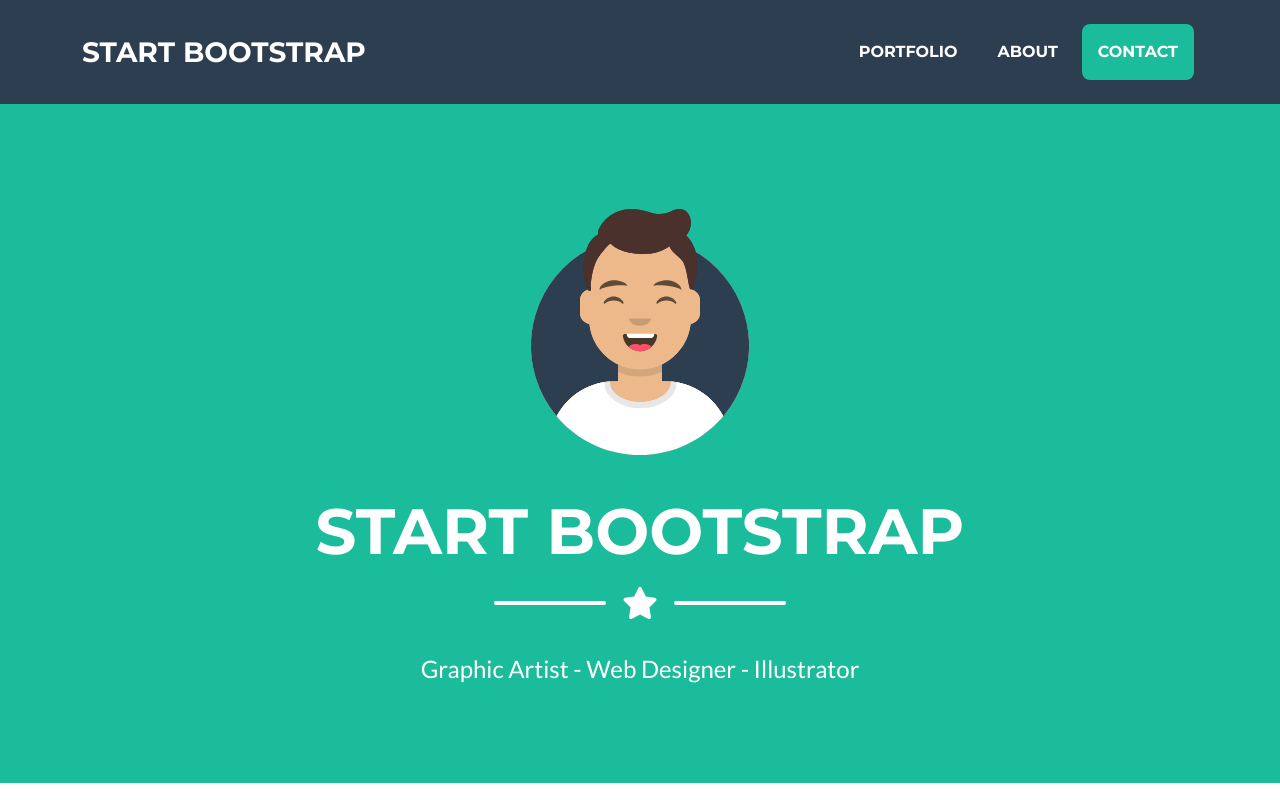
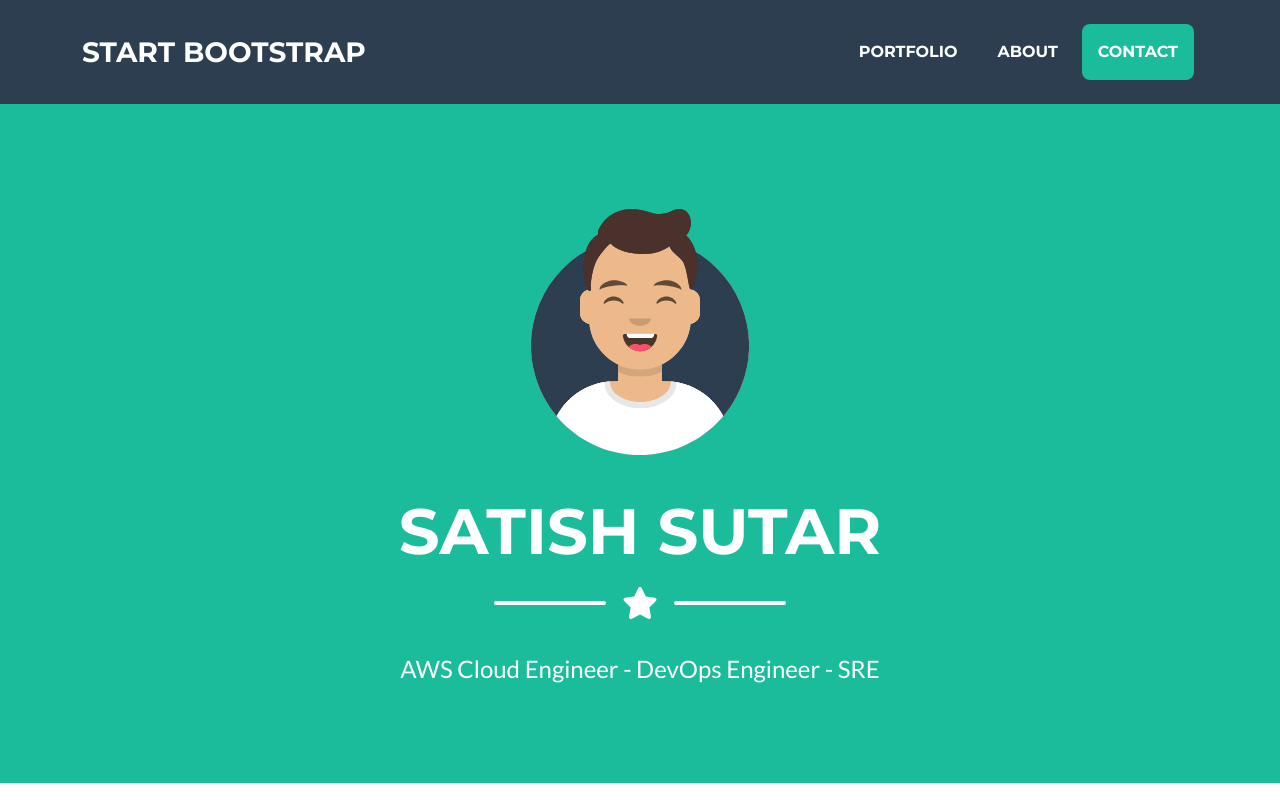
Before and after one commit to BSatishSutar/SSFolio, a plain HTML site: page index.html in a window 1280 px wide. Shown: the top 800 px of the page. Drawn offline with nearby package versions, Linux system fonts and the light colour scheme.

Commit message:
Update index.html

```diff
--- a/index.html
+++ b/index.html
@@ -40,7 +40,7 @@
                 <!-- Masthead Avatar Image-->
                 <img class="masthead-avatar mb-5" src="assets/img/avataaars.svg" alt="..." />
                 <!-- Masthead Heading-->
-                <h1 class="masthead-heading text-uppercase mb-0">Start Bootstrap</h1>
+                <h1 class="masthead-heading text-uppercase mb-0">Satish Sutar</h1>
                 <!-- Icon Divider-->
                 <div class="divider-custom divider-light">
                     <div class="divider-custom-line"></div>
@@ -48,7 +48,7 @@
                     <div class="divider-custom-line"></div>
                 </div>
                 <!-- Masthead Subheading-->
-                <p class="masthead-subheading font-weight-light mb-0">Graphic Artist - Web Designer - Illustrator</p>
+                <p class="masthead-subheading font-weight-light mb-0">AWS Cloud Engineer - DevOps Engineer - SRE</p>
             </div>
         </header>
         <!-- Portfolio Section-->
@@ -134,7 +134,6 @@
                 </div>
                 <!-- About Section Content-->
                 <div class="row">
-                    <div class="col-lg-4 ms-auto"><p class="lead">Freelancer is a free bootstrap theme created by Start Bootstrap. The download includes the complete source files including HTML, CSS, and JavaScript as well as optional SASS stylesheets for easy customization.</p></div>
                     <div class="col-lg-4 me-auto"><p class="lead">Experienced IT Professional skilled in cloud-based technology management, infrastructure deployment, and DevOps principles. Committed to continuous improvement in software delivery processes.!</p></div>
                 </div>
                 <!-- About Section Button-->
```
